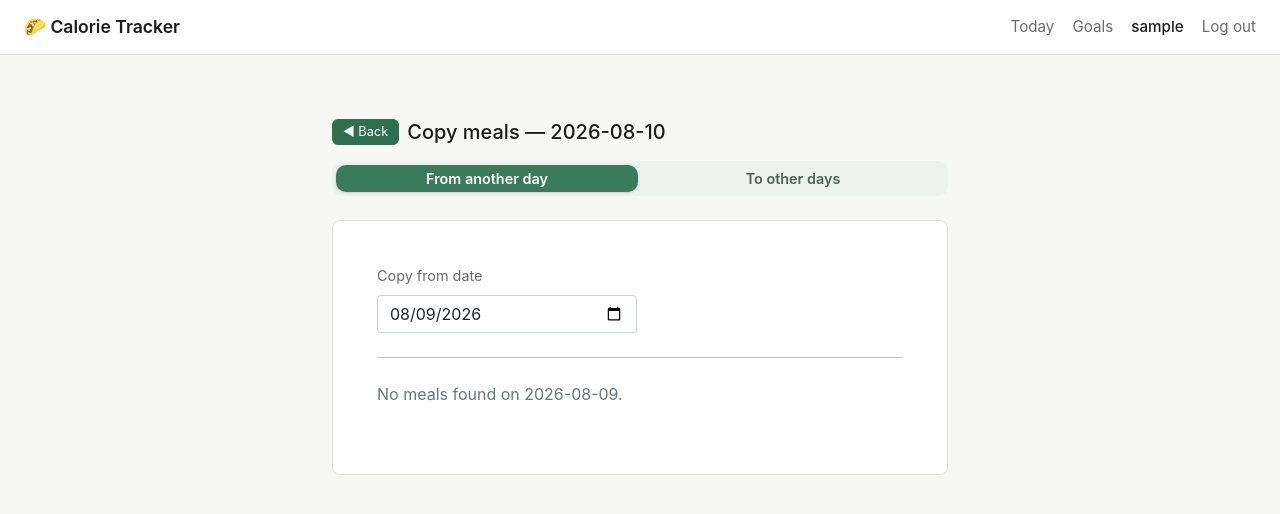
After one commit to fishija/calorie-tracker, a Flask app: page /days/2026-08-10/meals/copy?mode=from in a window 1280 px wide. The commit adds this page. Shown: the top 514 px of the page. Run offline with Flask 3, Linux system fonts and the light colour scheme; a user stored in the database is signed in; tables that the repository leaves empty hold one stand-in row (values such as "Sample post"); parts of the project's set-up code (start-up, migrations or seed data) failed here and were passed over; some libraries are stand-ins or nearby versions.

Commit message:
feat(meals): replace cm_from with more general copy_meals.html with custom js and some styles

```diff
--- a/app/static/css/style.css
+++ b/app/static/css/style.css
@@ -106,7 +106,7 @@ button, .btn {
     cursor: pointer;
     text-decoration: none;
 }
-button:hover, .btn:hover { background: var(--accent-hover); border-color: var(--accent-hover); }
+button:not(.btn-close):hover, .btn:hover { background: var(--accent-hover); border-color: var(--accent-hover); }
 
 /* Overwrite the default .btn colors for actions that need a different look */
 .btn-muted {
@@ -198,3 +198,45 @@ button:hover, .btn:hover { background: var(--accent-hover); border-color: var(--
     color: var(--muted);
 }
 .form-footer a { color: var(--accent); }
+.copy-mode-toggle {
+  display: flex;
+  gap: 4px;
+  background-color: #eef2ef;
+  border-radius: 10px;
+  padding: 4px;
+}
+.copy-mode-option {
+  flex: 1;
+  text-align: center;
+  padding: 3px 10px;
+  border-radius: 10px;
+  font-weight: 600;
+  font-size: .9rem;
+  color: #4b6358;
+  text-decoration: none;
+  transition: background-color .15s ease, color .15s ease, box-shadow .15s ease;
+}
+.copy-mode-option:hover {
+  color: #2f4a3d;
+  background-color: rgba(58, 122, 93, 0.08);
+}
+.copy-mode-option.active {
+  background-color: #3a7a5d;
+  color: #fff;
+  box-shadow: 0 1px 3px rgba(0, 0, 0, .15);
+}
+.copy-mode-option.disabled {
+  opacity: .45;
+  pointer-events: none;
+  cursor: not-allowed;
+}
+.date-chip {
+  display: inline-flex;
+  align-items: center;
+  gap: 0.25rem;
+  padding: 0.5rem 1rem;
+  border: 1px solid var(--border);
+  border-radius: 50rem;
+  background: #f8f9fa;
+  color: var(--text);
+}
--- /dev/null
+++ b/app/static/js/copy_meals.js
@@ -0,0 +1,77 @@
+document.addEventListener("DOMContentLoaded", function () {
+  initCopyToMode();
+  initCopyFromMode();
+});
+
+function initCopyToMode() {
+  const chipsWrap = document.getElementById('date_chips');
+  if (!chipsWrap) return;
+
+  const hiddenField = document.getElementById('to_dates_field');
+  const hint = document.getElementById('chip_count_hint');
+  const submitBtn = document.getElementById('to-submit-btn');
+  const mealChecks = document.querySelectorAll('input[name="meal_ids"]');
+
+  function currentDates() {
+    return Array.from(chipsWrap.querySelectorAll('.date-chip'))
+      .map(el => el.dataset.date)
+      .filter(Boolean);
+  }
+
+  function sync() {
+    const dates = currentDates();
+    hiddenField.value = dates.join(',');
+    const anyMealChecked = Array.from(mealChecks).some(c => c.checked);
+    // submitBtn.disabled = !(dates.length > 0 && anyMealChecked);
+    hint.textContent = dates.length === 0
+      ? 'No dates selected yet.'
+      : dates.length + ' day' + (dates.length > 1 ? 's' : '') + ' selected.';
+  }
+
+  function addChip(dateStr) {
+    if (!dateStr || currentDates().includes(dateStr)) return;
+    const chip = document.createElement('span');
+    chip.className = 'date-chip';
+    chip.dataset.date = dateStr;
+    chip.innerHTML = dateStr + ' <button type="button" class="btn-close btn-close-chip" aria-label="Remove date" style="font-size:.6rem;"></button>';
+    chipsWrap.appendChild(chip);
+    sync();
+  }
+
+  chipsWrap.addEventListener('click', function (e) {
+    if (e.target.classList.contains('btn-close-chip')) {
+      e.target.closest('.date-chip').remove();
+      sync();
+    }
+  });
+
+  document.getElementById('add_date_btn').addEventListener('click', function () {
+    const input = document.getElementById('add_date');
+    addChip(input.value);
+    input.value = '';
+  });
+
+  document.getElementById('add_range_btn').addEventListener('click', function () {
+    const start = document.getElementById('range_start').value;
+    const end = document.getElementById('range_end').value;
+    if (!start || !end) return;
+    let cur = new Date(start);
+    const last = new Date(end);
+    if (cur > last) return;
+    while (cur <= last) {
+      addChip(cur.toISOString().slice(0, 10));
+      cur.setDate(cur.getDate() + 1);
+    }
+  });
+
+  mealChecks.forEach(c => c.addEventListener('change', sync));
+  sync();
+}
+
+function initCopyFromMode() {
+  const submitBtn = document.getElementById('from-submit-btn');
+  if (!submitBtn) return;
+
+  const mealChecks = document.querySelectorAll('input[name="meal_ids"]');
+  mealChecks.forEach(c => c.addEventListener('change', function () {}));
+}
--- /dev/null
+++ b/app/templates/meals/copy_meals.html
@@ -0,0 +1,157 @@
+{% extends "base.html" %}
+
+{% block title %}
+  Copy meals — {{ selected_date.strftime("%Y-%m-%d") }}
+{% endblock %}
+
+{% block content %}
+<div class="container py-4" style="max-width:640px;">
+
+  <div class="d-flex align-items-center gap-2 mb-3">
+    <a class="btn btn-outline-secondary btn-sm"
+       href="{{ url_for('meals.day_view', date_str=selected_date.isoformat()) }}">&#9664; Back</a>
+    <h1 class="h5 mb-0">
+      Copy meals — {{ selected_date.strftime("%Y-%m-%d") }}
+    </h1>
+  </div>
+
+  <div class="copy-mode-toggle mb-4" role="group" aria-label="Copy direction">
+    <a href="{{ url_for('meals.copy_meals', date_str=selected_date.isoformat(), mode='from') }}"
+      class="copy-mode-option {{ 'active' if mode == 'from' else '' }}">
+      From another day
+    </a>
+    <a href="{{ url_for('meals.copy_meals', date_str=selected_date.isoformat(), mode='to') }}"
+      class="copy-mode-option {{ 'active' if mode == 'to' else '' }}">
+      To other days
+    </a>
+  </div>
+
+  <div class="card">
+    <div class="card-body">
+
+      {% if mode == 'from' %}
+        <!-- ================= FROM MODE ================= -->
+        <!-- Pulling meals from another date INTO selected_date -->
+
+        <form method="get"
+              action=""
+              class="mb-4">
+          <input type="hidden" name="mode" value="from">
+          <div class="mb-0" style="max-width:260px;">
+            <label class="form-label" for="from_date">Copy from date</label>
+            <input type="date" id="from_date" name="from_date" class="form-control"
+                   value="{{ from_date.isoformat() }}" onchange="this.form.submit()">
+          </div>
+        </form>
+
+        <hr class="my-4">
+
+        <form method="post"
+              action=""
+              novalidate>
+          {{ form.hidden_tag() }}
+          <input type="hidden" name="mode" value="from">
+          <input type="hidden" name="from_date" value="{{ from_date.isoformat() }}">
+          <input type="hidden" name="to_dates" value="{{ selected_date.isoformat() }}">
+
+          {% if meals %}
+            <p class="text-muted small mb-3">
+              Select the meals you'd like to copy from {{ from_date.strftime("%Y-%m-%d") }} into
+              {{ selected_date.strftime("%Y-%m-%d") }}.<br>
+              <em>Note: Meal images will not be copied.</em>
+            </p>
+
+            {% include "meals/_meal_checklist.html" %}
+
+            <div class="d-flex justify-content-end gap-2 mt-3">
+              <a class="btn btn-outline-secondary"
+                 href="{{ url_for('meals.day_view', date_str=selected_date.isoformat()) }}">Cancel</a>
+              <button type="submit" class="btn btn-secondary" id="from-submit-btn">Copy selected</button>
+            </div>
+          {% else %}
+            <p class="text-muted mb-4">No meals found on {{ from_date.strftime("%Y-%m-%d") }}.</p>
+          {% endif %}
+        </form>
+
+      {% else %}
+        <!-- ================= TO MODE ================= -->
+        <!-- Pushing selected_date's meals OUT to one or more other dates -->
+
+        <form method="post"
+              action=""
+              novalidate id="to-form">
+          {{ form.hidden_tag() }}
+          <input type="hidden" name="mode" value="to">
+          <input type="hidden" name="from_date" value="{{ selected_date.isoformat() }}">
+          <input type="hidden" name="to_dates" id="to_dates_field" value="{{ (form.to_dates.data or []) | join(',') }}">
+
+          {% if meals %}
+            <p class="text-muted small mb-3">
+              Select the meals from {{ selected_date.strftime("%Y-%m-%d") }} you'd like to copy, then choose
+              the days to copy them to.
+            </p>
+
+            {% include "meals/_meal_checklist.html" %}
+
+            <hr class="my-4">
+
+            <label class="form-label fw-semibold">Copy to date(s)</label>
+
+            <!-- Chip list of selected destination dates -->
+            <div id="date_chips" class="d-flex flex-wrap gap-2 mb-3">
+              {% for d in (form.to_dates.data or []) %}
+                <span class="date-chip" data-date="{{ d }}">
+                  {{ d }}
+                  <button type="button" class="btn-close btn-close-chip" aria-label="Remove date" style="font-size:.6rem;"></button>
+                </span>
+              {% endfor %}
+            </div>
+
+            <!-- Add a single date -->
+            <div class="d-flex align-items-end gap-2 mb-3 flex-wrap">
+              <div>
+                <label class="form-label small mb-1" for="add_date">Add a date</label>
+                <input type="date" id="add_date" class="form-control form-control-sm" style="width:170px;">
+              </div>
+              <button type="button" id="add_date_btn" class="btn btn-outline-secondary btn-sm">Add</button>
+            </div>
+
+            <!-- Quick-add a range -->
+            <details class="mb-4">
+              <summary class="small text-muted" style="cursor:pointer;">Add a range of days instead</summary>
+              <div class="d-flex align-items-end gap-2 mt-2 flex-wrap">
+                <div>
+                  <label class="form-label small mb-1" for="range_start">From</label>
+                  <input type="date" id="range_start" class="form-control form-control-sm" style="width:170px;">
+                </div>
+                <div>
+                  <label class="form-label small mb-1" for="range_end">To</label>
+                  <input type="date" id="range_end" class="form-control form-control-sm" style="width:170px;">
+                </div>
+                <button type="button" id="add_range_btn" class="btn btn-outline-secondary btn-sm">Add range</button>
+              </div>
+            </details>
+
+            <p class="small text-muted" id="chip_count_hint">No dates selected yet.</p>
+
+            {% if form.to_dates.errors %}
+              {% for error in form.to_dates.errors %}<div class="field-error">{{ error }}</div>{% endfor %}
+            {% endif %}
+
+            <div class="d-flex justify-content-end gap-2 mt-3">
+              <a class="btn btn-outline-secondary"
+                 href="{{ url_for('meals.day_view', date_str=selected_date.isoformat()) }}">Cancel</a>
+              <button type="submit" class="btn btn-secondary" id="to-submit-btn">Copy selected</button>
+            </div>
+          {% else %}
+            <p class="text-muted mb-4">No meals found on {{ selected_date.strftime("%Y-%m-%d") }} to copy.</p>
+          {% endif %}
+        </form>
+      {% endif %}
+
+    </div>
+  </div>
+</div>
+
+<script src="{{ url_for('static', filename='js/copy_meals.js') }}"></script>
+{% endblock %}
```
Also changed, not shown: app/templates/meals/copy_meals_from.html (deleted, +0 -95 lines).
